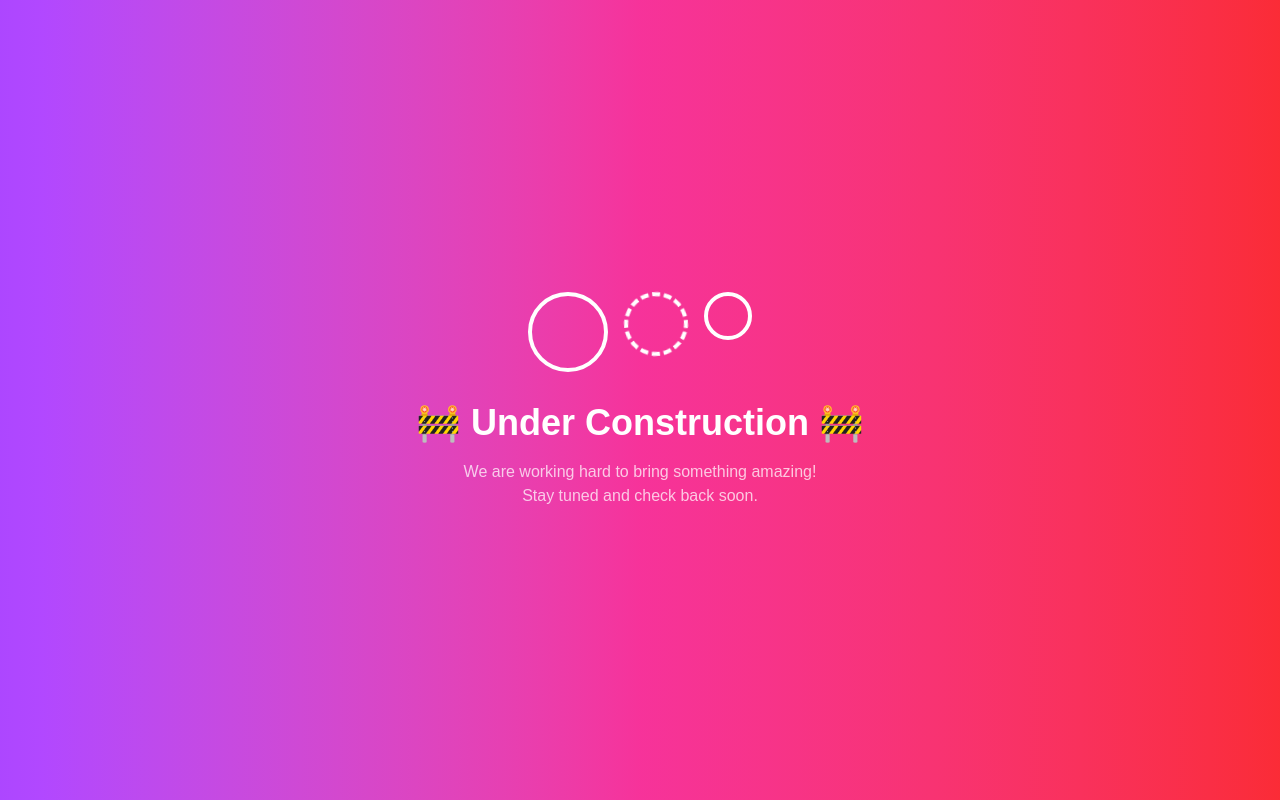
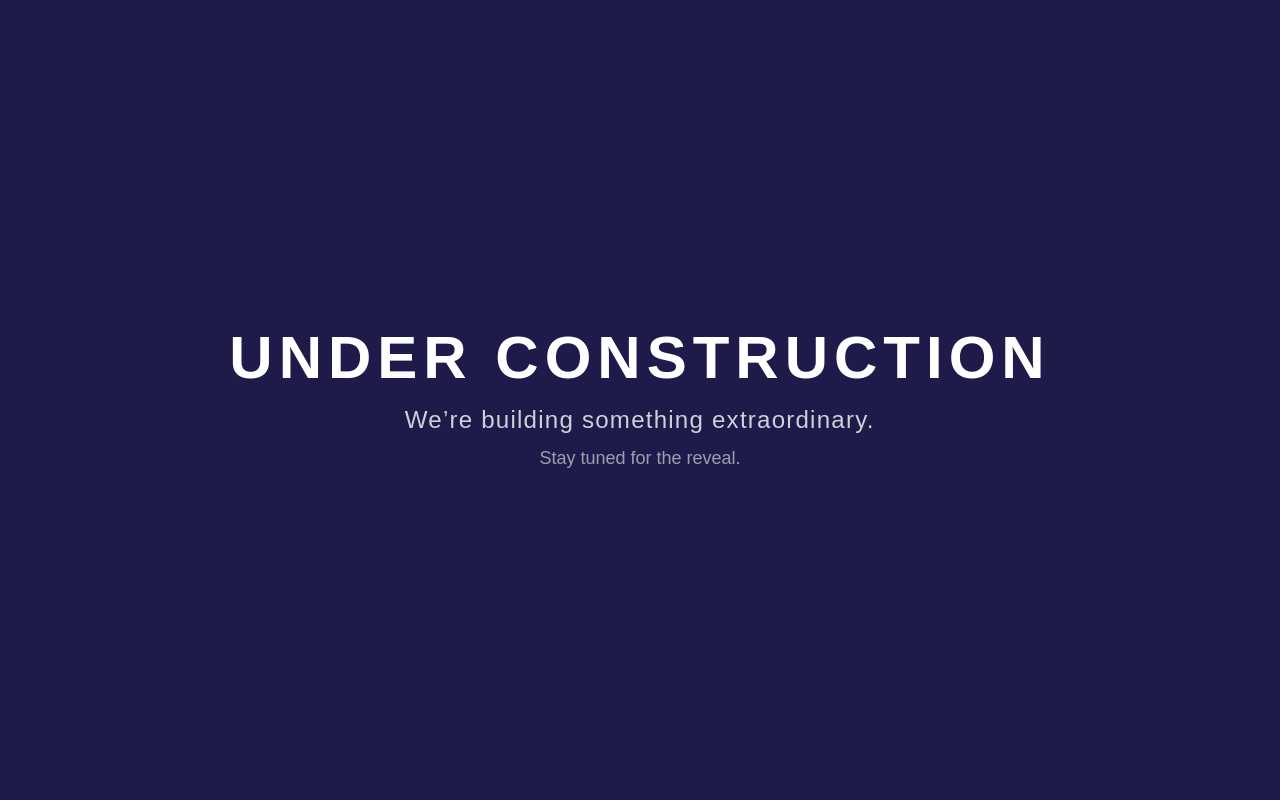
Before and after one commit to misfitslab/misfitslab, a Next.js app: page / in a window 1280 px wide. Built offline with nearby package versions, Linux system fonts and the light colour scheme.

Commit message:
Enhance styling and animations for UnderConstruction component; update Tailwind CSS configuration for custom fonts and animations

```diff
--- a/app/under-construction.jsx
+++ b/app/under-construction.jsx
@@ -1,18 +1,43 @@
-import React from 'react';
+"use client";
+import React from "react";
 
 const UnderConstruction = () => {
   return (
-    <div className="min-h-screen flex flex-col items-center justify-center bg-gradient-to-r from-purple-500 via-pink-500 to-red-500 animate-gradient-x text-white p-4">
-      <div className="flex space-x-4 mb-8">
-        {/* Gear icons with rotation animation */}
-        <div className="w-20 h-20 border-4 border-white rounded-full animate-spin-slow"></div>
-        <div className="w-16 h-16 border-4 border-dashed border-white rounded-full animate-spin"></div>
-        <div className="w-12 h-12 border-4 border-white rounded-full animate-spin-reverse"></div>
+    <div className="relative flex min-h-screen w-full flex-col items-center justify-center overflow-hidden text-center text-white">
+      <style jsx>{`
+        .animated-background {
+          animation: background-transition 20s infinite ease-in-out;
+          background-size: 400% 400%;
+        }
+        @keyframes background-transition {
+          0% { background-color: #0c0a09; }
+          25% { background-color: #1e1b4b; }
+          50% { background-color: #1e011f; }
+          75% { background-color: #040224; }
+          100% { background-color: #0c0a09; }
+        }
+        .text-animation {
+          animation: text-pulse 3s infinite ease-in-out;
+        }
+        @keyframes text-pulse {
+          0%, 100% { transform: scale(1); opacity: 1; }
+          50% { transform: scale(1.02); opacity: 0.95; }
+        }
+      `}</style>
+
+      <div className="animated-background absolute inset-0 -z-10"></div>
+
+      <div className="relative z-10 p-4">
+        <h1 className="text-4xl font-extrabold uppercase tracking-widest md:text-5xl lg:text-6xl">
+          Under Construction
+        </h1>
+        <h2 className="text-lg font-light text-gray-300 mt-4 md:text-xl lg:text-2xl tracking-wider text-animation">
+          We’re building something extraordinary.
+        </h2>
+        <p className="text-sm text-gray-400 mt-2 font-thin md:text-base lg:text-lg">
+          Stay tuned for the reveal.
+        </p>
       </div>
-      <h1 className="text-4xl font-bold animate-bounce">🚧 Under Construction 🚧</h1>
-      <p className="mt-4 text-center max-w-sm animate-pulse">
-        We are working hard to bring something amazing! Stay tuned and check back soon.
-      </p>
     </div>
   );
 };
--- a/tailwind.config.js
+++ b/tailwind.config.js
@@ -1,18 +1,35 @@
 /** @type {import('tailwindcss').Config} */
 module.exports = {
-  content: ["./src/**/*.{js,jsx,ts,tsx}"],
+  content: [
+    "./app/**/*.{js,ts,jsx,tsx}",   // Next.js app dir
+    "./pages/**/*.{js,ts,jsx,tsx}", // Next.js pages dir
+    "./components/**/*.{js,ts,jsx,tsx}", // Your components
+  ],
   theme: {
     extend: {
-      animation: {
-        'spin-slow': 'spin 8s linear infinite',
-        'spin-reverse': 'spin 6s linear infinite reverse',
-        'gradient-x': 'gradient-x 8s ease infinite',
+      fontFamily: {
+        montserrat: ["Montserrat", "sans-serif"], // ✅ custom font
+      },
+      colors: {
+        brand: {
+          DEFAULT: "#1E40AF", // custom brand color (blue-900)
+          light: "#3B82F6",   // lighter shade
+          dark: "#1E3A8A",    // darker shade
+        },
       },
       keyframes: {
-        'gradient-x': {
-          '0%, 100%': { 'background-position': '0% 50%' },
-          '50%': { 'background-position': '100% 50%' },
+        "fade-in": {
+          "0%": { opacity: "0" },
+          "100%": { opacity: "1" },
         },
+        "slide-up": {
+          "0%": { transform: "translateY(20px)", opacity: "0" },
+          "100%": { transform: "translateY(0)", opacity: "1" },
+        },
+      },
+      animation: {
+        "fade-in": "fade-in 1s ease-in-out",
+        "slide-up": "slide-up 1s ease-out",
       },
     },
   },
```
